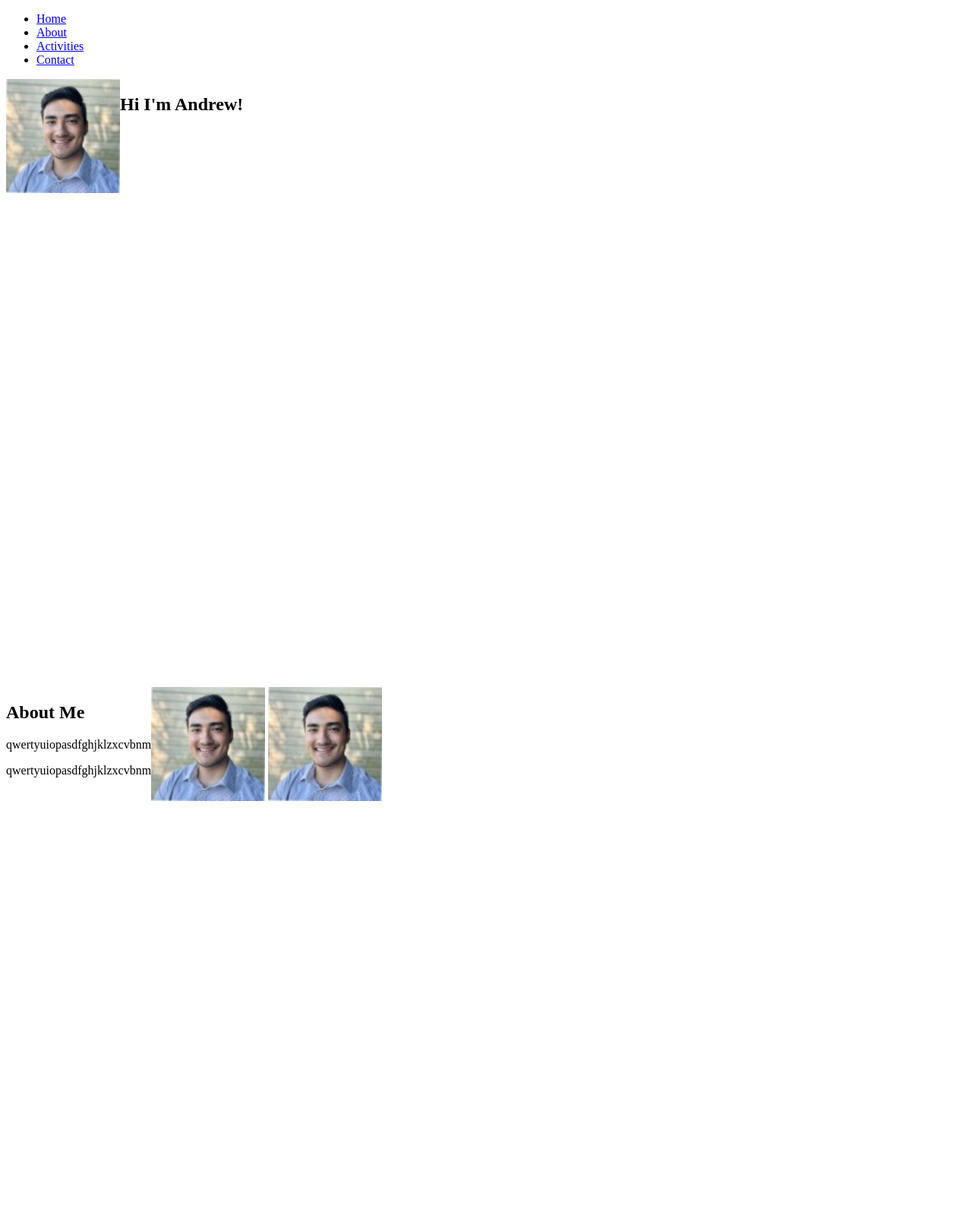
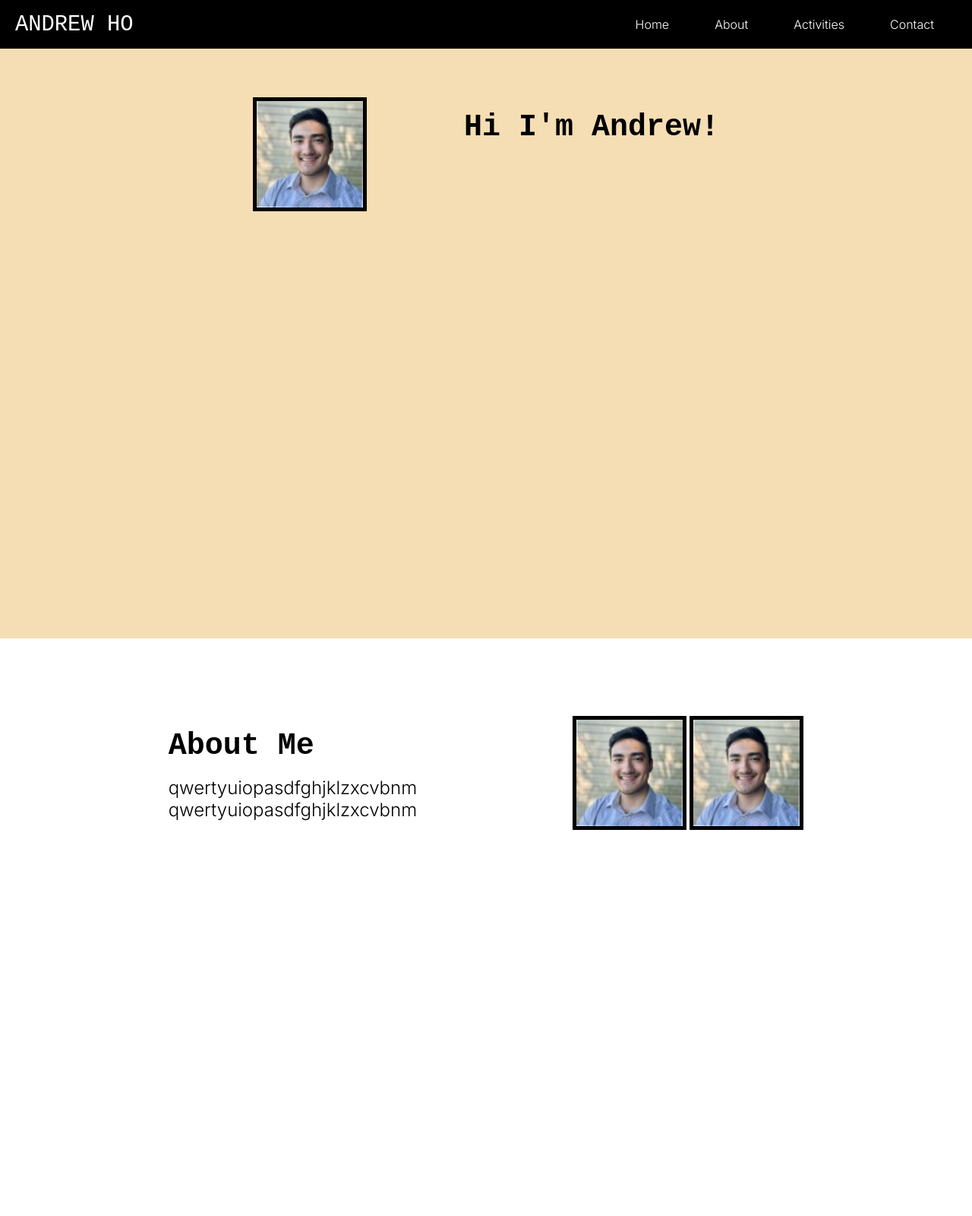
Before and after one commit to amh770524/DEV_PSU_website, a plain HTML site: page index.html in a window 1280 px wide. Shown: the top 1600 px of the page at 76% size. Drawn offline with Linux system fonts and the light colour scheme; a web font is replaced by a local one.

Commit message:
css changes

```diff
--- a/index.html
+++ b/index.html
@@ -4,10 +4,14 @@
         <meta charset="utf-8">
         <title>Andrew's Website</title>
         <link rel="stylesheet" href="./style.css">
+        <link rel="preconnect" href="https://fonts.googleapis.com">
+        <link rel="preconnect" href="https://fonts.gstatic.com" crossorigin>
+        <link href="https://fonts.googleapis.com/css2?family=Inter:wght@300&family=Red+Hat+Mono&display=swap" rel="stylesheet">
     </head>
     <body>
         <header>
             <nav>
+                <a id="title" href="#home">Andrew Ho</a>
                 <ul>
                     <li><a href="#home">Home</a></li>
                     <li><a href="#about">About</a></li>
@@ -17,21 +21,17 @@
             </nav>
         </header>
 
-        <section id="home" style="height: 100vh">
-            <div style="display: flex;">
+        <section class="home" id="home">
                 <div>
-                    <img src="img/myself.jpg" style="height: 150px;">
+                    <img src="img/myself.jpg">
                 </div>
 
                 <div>
                     <h1>Hi I'm Andrew!</h1>
                 </div>
-            </div>
         </section>
 
-        <section id="about" style="height: 100vh">
-
-            <div style="display: flex;">
+        <section class="about" id="about">
             <div>
                 <h1>About Me</h1>
 
@@ -40,58 +40,54 @@
             </div>
 
             <div>
-                    <img src="img/myself.jpg" style="height: 150px;">
-                    <img src="img/myself.jpg" style="height: 150px;">
-                </div>
+                <img src="img/myself.jpg">
+                <img src="img/myself.jpg">
             </div>
         </section>
 
-        <section id="activities" style="height: 100vh; display: flex;">
+        <section class="activities" id="activities">
             <h1>Activities</h1>
-            <div style="display: flex;">
                 <div>
-                    <img src="img/myself.jpg" style="height: 150px;">
+                    <img src="img/myself.jpg">
                     <h2>1)</h2>
                     <p>qweqweqweqwqw</p>
                 </div>
 
                 <div>
-                    <img src="img/myself.jpg" style="height: 150px;">
+                    <img src="img/myself.jpg">
                     <h2>2)</h2>
                     <p>qweqweqweqwqw</p>
                 </div>
 
                 <div>
-                    <img src="img/myself.jpg" style="height: 150px;">
+                    <img src="img/myself.jpg">
                     <h2>3)</h2>
                     <p>qweqweqweqwqw</p>
                 </div>
-            </div>
-
-
-
         </section>
 
-        <section id="contact" style="height: 100vh">
-            <h1>Contact</h1>
-                <div style="display: flex;">
-                    <img src="img/myself.jpg" style="height: 500px;">
+        <section class="contact" id="contact">
+            <div>
+                <img src="img/myself.jpg">
+            </div>
+                <h1>Contact Me</h1>
                 <form action="mailto:myemail@gmail.com" method="post" enctype="text/plain">
-                        <div style="display: flex; flex-direction: column">
                     <label>Name:</label>
-                            <input type="text" name="Your Name" placeholder="Enter your name here">
+                    <input type="text" name="Your Name" placeholder="Enter your name here"> <br>
 
                     <label>Email:</label>
-                            <input type="text" name="Your Email" placeholder="Enter your email here">
+                    <input type="text" name="Your Email" placeholder="Enter your email here"><br>
 
-                            <label>Message:</label>
-                            <textarea type="text" cold="50" rows="10" placeholder="Enter your message"></textarea>
+                    <label>Message:</label><br>
+                    <textarea type="text" cold="50" rows="10" placeholder="Enter your message"></textarea> <br>
                     <input type="submit">
-                        </div>
                 </form>
+        </section>
 
-                </div>
-        </section>
+        <footer>
+
+        </footer>
+
     </body>
     <script></script>
 </html>
--- a/style.css
+++ b/style.css
@@ -0,0 +1,97 @@
+* {
+    margin: 0;
+    padding: 0;
+    box-sizing: border-box;
+    font-family: 'Inter', sans-serif;
+    font-weight: 100;
+    scroll-behavior: smooth;
+}
+
+section {
+    width: 100%;
+    min-height: 105vh;
+    display: flex;
+    justify-content: center;
+}
+
+h1 {
+    font-size: 2.5rem;
+    line-height: 2;
+    font-family: 'Red Hat Mono', monospace;
+    font-weight: bold;
+}
+
+h2 {
+    font-size: 2.2rem;
+}
+
+p {
+    font-size: 1.5rem;
+}
+
+img {
+    height: 150px;
+    margin-bottom: 50px;
+    border: 5px solid black;
+}
+
+a {
+    text-decoration: none;
+    color: white;
+}
+
+a:hover {
+    color: #b3b3b3;
+}
+
+nav {
+    height: 64px;
+    width: 100%;
+    background-color: black;
+    padding: 20px;
+    display: flex;
+    align-items: center;
+    justify-content: space-between;
+    position: fixed;
+    z-index: 1;
+}
+
+nav ul {
+    display: flex;
+    list-style: none;
+}
+
+nav ul li {
+    margin: 30px;
+}
+
+#title {
+    font-size: 1.8rem;
+    font-family: 'Red Hat Mono', monospace;
+    text-transform: uppercase;
+}
+
+.home {
+    background-color: wheat;
+}
+
+.home div {
+    transform: translateY(64px);
+    margin: 5%;
+}
+
+.about{
+    background-color: white;
+}
+
+.about div {
+    margin: 8%;
+}
+
+.activities {
+    background-color: wheat;
+}
+
+.contact {
+    background-color: white;
+}
```
Lines whose indentation alone changed are shown as unchanged.
